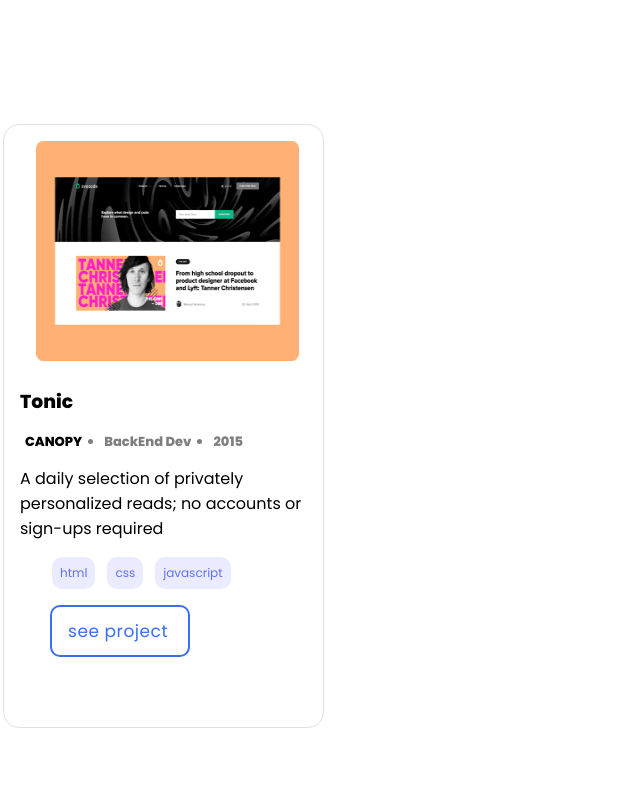
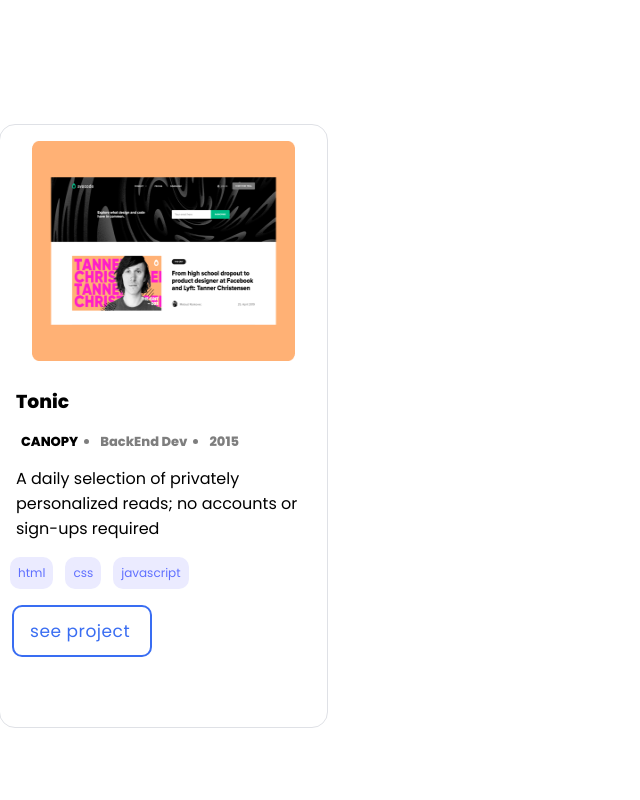
Before and after one commit to massazoum/Portflio, a website: page index.html in a window 1280 px wide. Shown: the part 1000-1800 px from the top of the page, without its empty margins (0-640 px from the left). Drawn offline with Linux system fonts and the light colour scheme.

Commit message:
add style

```diff
--- a/style.css
+++ b/style.css
@@ -100,6 +100,7 @@ h3 {
   border: 0.2rem solid white;
   margin-bottom: 30px;
   width: 327px;
+  align-items: center;
 }
 
 .work-image {
@@ -132,10 +133,12 @@ h3 {
 
 .main-languages {
   display: flex;
+  border-radius: 16px;
   border-radius: 8px;
   gap: 12px;
   margin-left: -8px;
   list-style-type: none;
+  padding-left: 2px;
 }
 
 .language {
@@ -166,7 +169,7 @@ h3 {
   background: #fff;
   border: 2px solid #396df2;
   border-radius: 10px;
-  margin-left: 30px;
+  margin-left: -4px;
   margin-top: 10px;
   margin-bottom: 30px;
   cursor: pointer;
```
